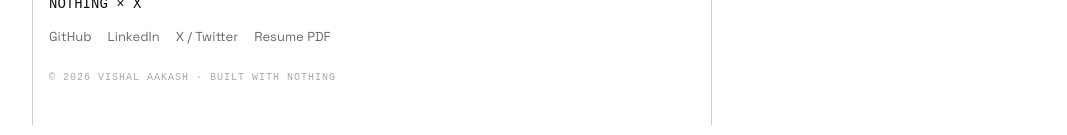
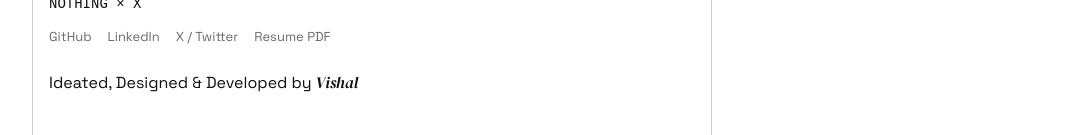
Before and after one commit to oxvishall/nothing-os-themed-portfolio, a Next.js app: page / in a window 1280 px wide. Shown: the part 978-1113 px from the top of the page, without its empty margins (106-1173 px from the left). Built offline with nearby package versions, Linux system fonts and the light colour scheme; no server answers; a web font is replaced by a local one.

Commit message:
feat: remove perps, leaderboard from the navigation and redirect to swap on load

```diff
--- a/app/page.tsx
+++ b/app/page.tsx
@@ -30,8 +30,8 @@ export default function Home() {
                 </a>
               ))}
             </div>
-            <p className="footer-copy">
-              © {new Date().getFullYear()} Vishal Aakash · Built with Nothing
+            <p className="">
+              Ideated, Designed & Developed by <span className="font-serif italic">Vishal</span>
             </p>
           </footer>
         </div>
```
